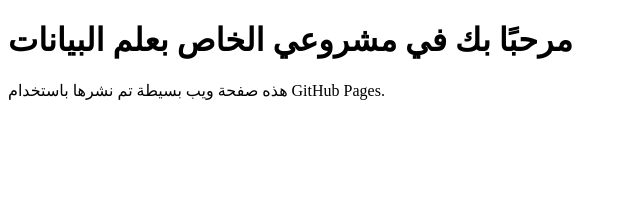
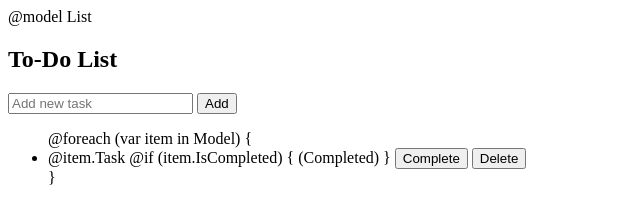
Before and after one commit to Bea-a/dataScience, a plain HTML site: page index.html in a window 1280 px wide. Shown: the whole page, without its empty margins (0-640 px from the left). Drawn offline with Linux system fonts and the light colour scheme.

Commit message:
Update index.html

```diff
--- a/index.html
+++ b/index.html
@@ -1,12 +1,29 @@
-<!DOCTYPE html>
-<html lang="ar">
-<head>
-    <meta charset="UTF-8">
-    <meta name="viewport" content="width=device-width, initial-scale=1.0">
-    <title>مشروعك</title>
-</head>
-<body>
-    <h1>مرحبًا بك في مشروعي الخاص بعلم البيانات</h1>
-    <p>هذه صفحة ويب بسيطة تم نشرها باستخدام GitHub Pages.</p>
-</body>
-</html>
+@model List<TodoItem>
+
+<h2>To-Do List</h2>
+
+<form asp-action="Add">
+    <input type="text" name="Task" placeholder="Add new task" required />
+    <button type="submit">Add</button>
+</form>
+
+<ul>
+    @foreach (var item in Model)
+    {
+        <li>
+            @item.Task
+            @if (item.IsCompleted)
+            {
+                <span>(Completed)</span>
+            }
+            <form asp-action="Complete" method="post" style="display:inline;">
+                <input type="hidden" name="id" value="@item.Id" />
+                <button type="submit">Complete</button>
+            </form>
+            <form asp-action="Delete" method="post" style="display:inline;">
+                <input type="hidden" name="id" value="@item.Id" />
+                <button type="submit">Delete</button>
+            </form>
+        </li>
+    }
+</ul>
```
